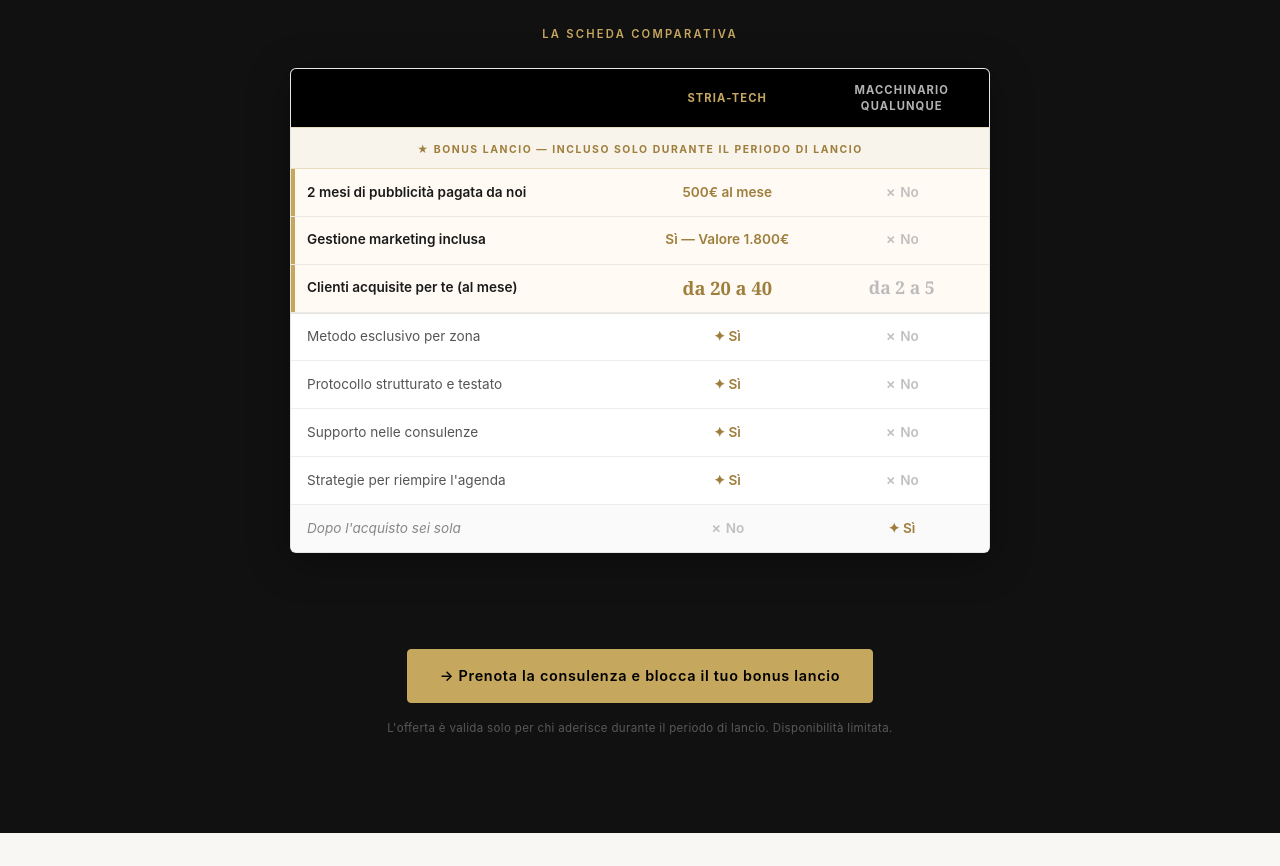
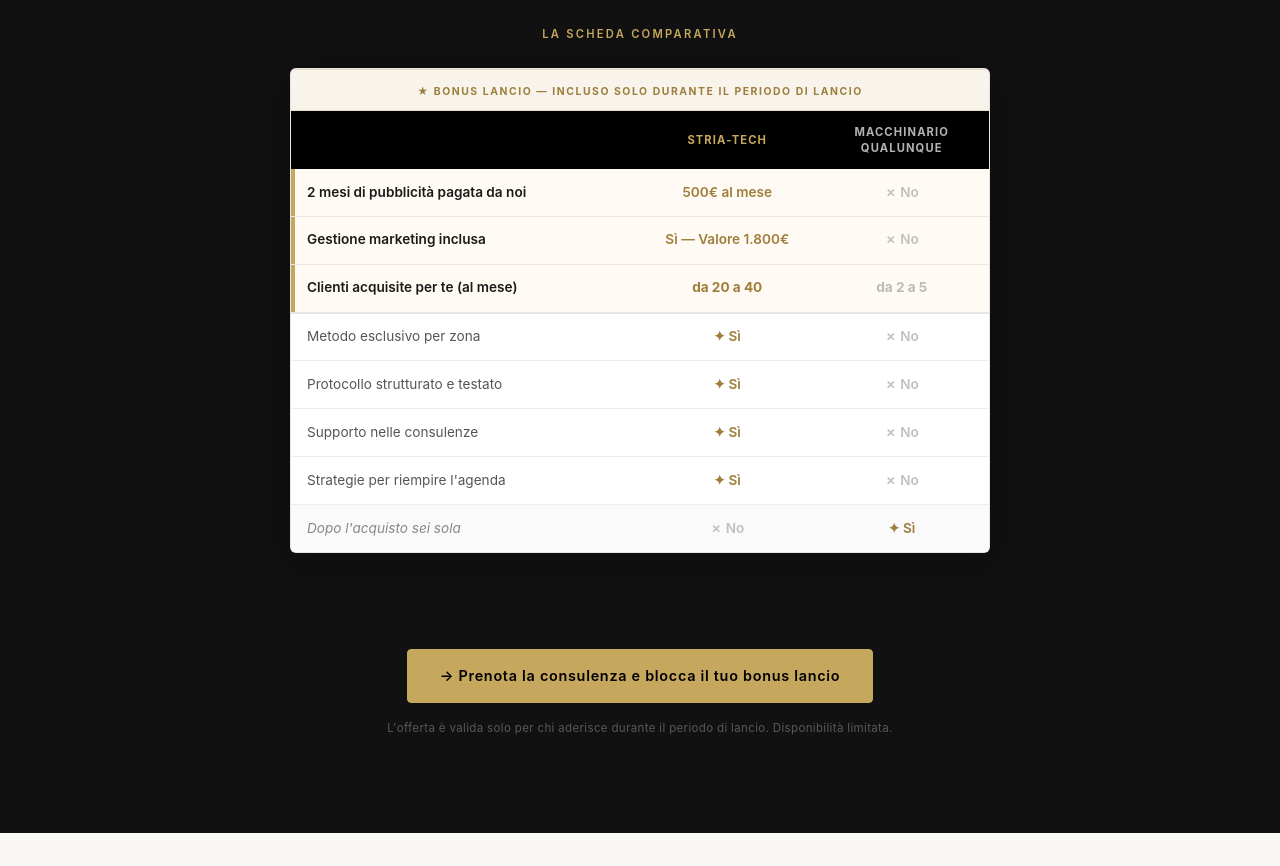
Before and after one commit to eccellenzeestetiche/stria-tech-landing, a plain HTML site: page index.html in a window 1280 px wide. Shown: the part 2600-3466 px from the top of the page. Drawn offline with Linux system fonts and the light colour scheme.

Commit message:
swap table header order + uniform font size in stria column

```diff
--- a/index.html
+++ b/index.html
@@ -141,15 +141,16 @@
       <p class="bonus-lancio__tabella-label">LA SCHEDA COMPARATIVA</p>
 
       <div class="bonus-table">
+        <!-- Etichetta bonus — prima di tutto -->
+        <div class="bonus-table__group-label">
+          <span>★ BONUS LANCIO — incluso solo durante il periodo di lancio</span>
+        </div>
+
+        <!-- Intestazioni colonne -->
         <div class="bonus-table__header">
           <div class="bonus-table__cell bonus-table__cell--feature"></div>
           <div class="bonus-table__cell bonus-table__cell--stria">STRIA-TECH</div>
           <div class="bonus-table__cell bonus-table__cell--altri">Macchinario qualunque</div>
-        </div>
-
-        <!-- Gruppo bonus — IN CIMA -->
-        <div class="bonus-table__group-label">
-          <span>★ BONUS LANCIO — incluso solo durante il periodo di lancio</span>
         </div>
 
         <div class="bonus-table__row bonus-table__row--highlight">
--- a/style.css
+++ b/style.css
@@ -2044,18 +2044,17 @@
   gap: 0;
 }
 
-/* Numeri grandi per la riga clienti */
+/* Numeri riga clienti — stesso font-size dei valori accanto */
 .bonus-num {
-  font-family: var(--font-serif);
-  font-size: 1.1rem;
+  font-family: var(--font-sans);
+  font-size: 0.85rem;
   font-weight: 700;
   color: #bbb;
-  line-height: 1;
+  line-height: 1.3;
 }
 
 .bonus-num--good {
   color: var(--gold-dark);
-  font-size: 1.15rem;
 }
 
 /* Riga brutale finale */
```
